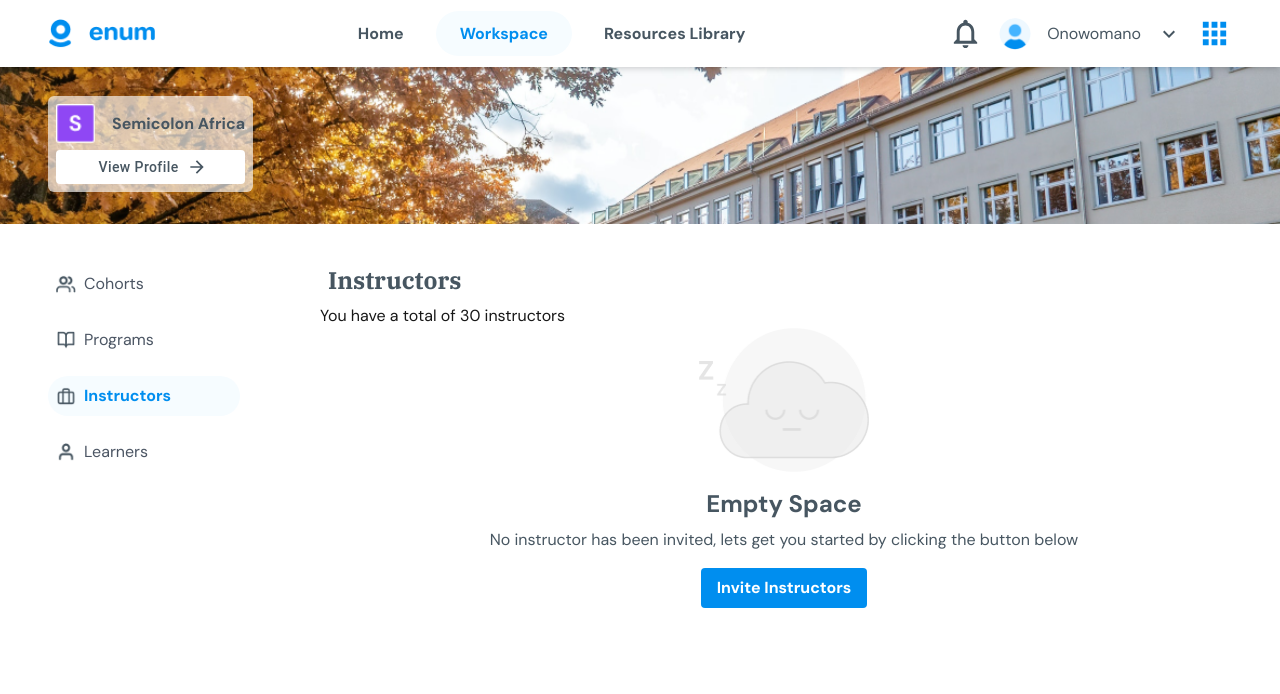
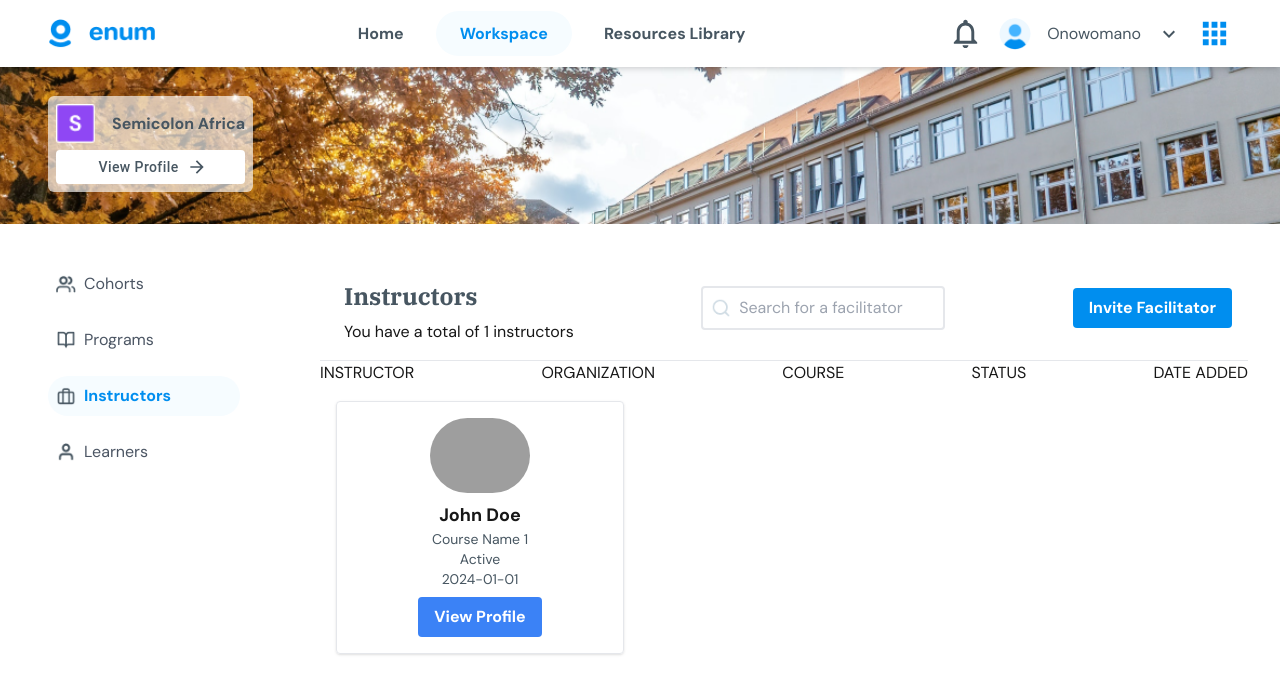
Before and after one commit to Dee-Dayo/Enum-App, a Next.js app: page / in a window 1280 px wide. Both pictures are taken after a click on the element "Instructors". Shown: the top 694 px of the page. Built offline with nearby package versions, Linux system fonts and the light colour scheme; grey boxes are pictures that could not be loaded.

Commit message:
started instructor

```diff
--- a/app/pages/Workspace/CohortPage/Cohort/Cohort.tsx
+++ b/app/pages/Workspace/CohortPage/Cohort/Cohort.tsx
@@ -116,7 +116,6 @@ const Cohort: FC<{ onCohortSelect: (cohort: Cohort) => void }> = ({ onCohortSele
                         </div>
                       </div>
 
-                      {/* Show dropdown icon */}
                       <div className="flex items-center">
                         <IconButton>
                           <MoreVertIcon sx={{ fontSize: 24, color: '#475661' }} />
--- a/app/pages/Workspace/Instructor/Instructor.tsx
+++ b/app/pages/Workspace/Instructor/Instructor.tsx
@@ -1,44 +1,68 @@
-import {useSelector} from "react-redux";
-import {RootState} from "@/app/store/store";
+import { useSelector, useDispatch } from "react-redux";
+import { RootState, setFacilitators } from "@/app/store/store";
 import Image from "next/image";
 import CustomButton from "@/app/components/Button/CustomBotton";
-import {FC} from "react";
+import { FC, useEffect } from "react";
+import facilitatorsData from "@/app/store/facilitatorData";
 
 const Instructor: FC = () => {
+  const dispatch = useDispatch();
+  const facilitators = useSelector((state: RootState) => state.facilitators.facilitators);
 
-
-  const instructors = useSelector((state: RootState) => state.instructors.instructors);
+  useEffect(() => {
+    dispatch(setFacilitators(facilitatorsData));
+  }, [dispatch]);
 
   return (
     <div>
-      <h2 className="text-2xl font-ibm-plex-serif font-semibold m-2 text-customGray">Instructors</h2>
-      <p>You have a total of 30 instructors</p>
       <div className="flex flex-col items-center justify-center w-full">
-        {instructors.length === 0 ? (
+        {facilitators.length === 0 ? (
           <>
             <Image src="/empty.png" alt="Empty State" width={170.85} height={143.55} className="mb-4" />
             <h2 className="text-2xl font-semibold mb-2 text-customGray">Empty Space</h2>
-            <p className="text-customGray mb-4">No instructor has been invited, lets get you started by clicking the button below</p>
-            <CustomButton color="bg-customBlue text-white" text="Invite Instructors"/>
+            <p className="text-customGray mb-4">No facilitator has been invited, let's get you started by clicking the button below</p>
+            <CustomButton color="bg-customBlue text-white" text="Invite Facilitators" />
           </>
         ) : (
           <div className="w-full">
-            <div className="flex items-center justify-between p-4 border-b w-full">
-              <div className="flex items-center border-2 rounded px-2 py-1 w-1/4">
+            <div className="flex justify-between items-center p-4 border-b">
+              <div>
+                <h2 className="text-2xl font-ibm-plex-serif font-semibold m-2 text-customGray">Instructors</h2>
+                <p className="pl-2">You have a total of {facilitators.length} instructors</p>
+              </div>
+              <div className="flex items-center border-2 rounded px-2 py-1">
                 <Image src="/search.png" alt="Search Icon" width={20} height={20} />
-                <input type="text" placeholder="Search for an instructor" className="px-2 py-1 w-full outline-none" />
+                <input type="text" placeholder="Search for a facilitator" className="px-2 py-1 w-full outline-none" />
               </div>
-
               <div className="flex space-x-2 justify-end relative">
-                <CustomButton color="bg-blue-500" text="Invite Instructor"/>
+                <CustomButton color="bg-customBlue" text="Invite Facilitator" />
               </div>
             </div>
-
+              <div className="flex justify-between">
+                  <span>INSTRUCTOR</span>
+                  <h2>ORGANIZATION</h2>
+                  <h2>COURSE</h2>
+                  <h2>STATUS</h2>
+                  <h2>DATE ADDED</h2>
+              </div>
+            <div className="grid grid-cols-1 md:grid-cols-2 lg:grid-cols-3 gap-4 p-4">
+              {facilitators.map((facilitator) => (
+                <div key={facilitator.id} className="flex flex-col items-center p-4 border rounded shadow">
+                  <Image src={facilitator.avatar} alt={facilitator.fullName} width={100} height={100} className="rounded-full mb-2" />
+                  <h3 className="text-lg font-semibold">{facilitator.fullName}</h3>
+                  <p className="text-sm text-customGray">{facilitator.organization}</p>
+                  <p className="text-sm text-customGray">{facilitator.course}</p>
+                  <p className="text-sm text-customGray">{facilitator.status}</p>
+                  <p className="text-sm text-customGray">{facilitator.dateAdded}</p>
+                  <CustomButton color="bg-blue-500 text-white mt-2" text="View Profile" />
+                </div>
+              ))}
+            </div>
           </div>
         )}
       </div>
     </div>
   );
-}
+};
 
 export default Instructor;
--- /dev/null
+++ b/app/store/facilitatorData.ts
@@ -0,0 +1,15 @@
+const facilitatorsData= [
+  {
+    id: '1',
+    avatar: '/path/to/avatar1.png',
+    fullName: 'John Doe',
+    email: 'john@example.com',
+    organizationLogo: '/path/to/logo1.png',
+    course: 'Course Name 1',
+    status: 'Active',
+    dateAdded: '2024-01-01',
+  },
+  // Add more facilitators as needed
+];
+
+export default facilitatorsData;
--- a/app/store/store.ts
+++ b/app/store/store.ts
@@ -14,6 +14,17 @@ export interface Cohort {
   startDate: Date;
   endDate: Date;
   avatar?: string;
+}
+
+export interface Facilitator {
+  id: string;
+  avatar: string;
+  fullName: string;
+  email: string;
+  organizationLogo: string;
+  course: string;
+  status: string;
+  dateAdded: string;
 }
 
 export interface CohortDetailsProps {
@@ -58,9 +69,14 @@ interface ModuleState {
   modules: Module[];
 }
 
+
 const initialCohortState: CohortState = {
   cohorts: [],
 };
+
+interface FacilitatorState {
+  facilitators: Facilitator[];
+}
 
 const initialInstructorState: InstructorState = {
   instructors: [],
@@ -71,7 +87,11 @@ const initialCourseState: CourseState = {
 };
 
 const initialModuleState: ModuleState = {
-  modules: [], // Empty initial state for modules
+  modules: [],
+};
+
+const initialFacilitatorState: FacilitatorState = {
+  facilitators: [],
 };
 
 const cohortSlice = createSlice({
@@ -93,6 +113,19 @@ const instructorSlice = createSlice({
     },
     setInstructors: (state, action: PayloadAction<Instructor[]>) => {
       state.instructors = action.payload;
+    },
+  },
+});
+
+const facilitatorSlice = createSlice({
+  name: 'facilitators',
+  initialState: initialFacilitatorState,
+  reducers: {
+    addFacilitator: (state, action: PayloadAction<Facilitator>) => {
+      state.facilitators.push(action.payload);
+    },
+    setFacilitators: (state, action: PayloadAction<Facilitator[]>) => {
+      state.facilitators = action.payload;
     },
   },
 });
@@ -124,6 +157,7 @@ export const { addCohort } = cohortSlice.actions;
 export const { addInstructor, setInstructors } = instructorSlice.actions;
 export const { addCourse, setCourses } = courseSlice.actions;
 export const { setModules } = moduleSlice.actions;
+export const { addFacilitator, setFacilitators } = facilitatorSlice.actions;
 
 const store = configureStore({
   reducer: {
@@ -131,6 +165,7 @@ const store = configureStore({
     instructors: instructorSlice.reducer,
     courses: courseSlice.reducer,
     modules: moduleSlice.reducer,
+    facilitators: facilitatorSlice.reducer,
   },
 });
 
```
